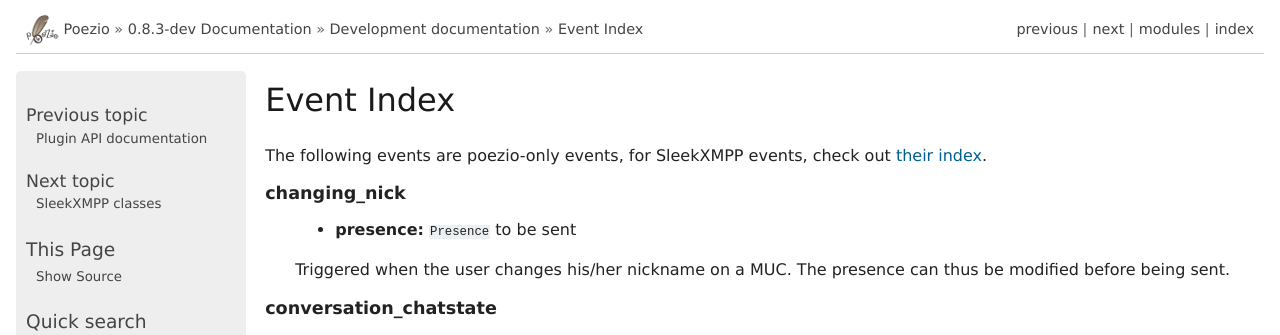
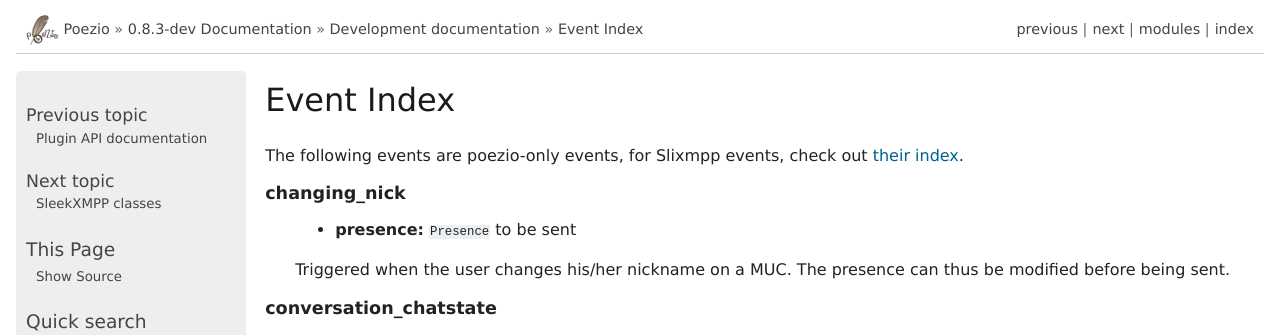
Before and after one commit to poezio/poezio, a Sphinx documentation site: the page built from doc/source/dev/events.rst, in a window 1280 px wide and 900 px high. Shown: the top 335 px of the window. Built offline with Sphinx 7.4.7, drawn with Linux system fonts in a browser that asks for light colours.

Commit message:
Rename the sleekxmpp module to slixmpp in the doc

```diff
--- a/doc/source/configuration.rst
+++ b/doc/source/configuration.rst
@@ -793,7 +793,7 @@
 
         **Default value:** ``true``
 
-        Logs all the tracebacks and erors of poezio/sleekxmpp in
+        Logs all the tracebacks and erors of poezio/slixmpp in
         :term:`log_dir`/errors.log by default. ``false`` disables this option.
 
     use_log
--- a/doc/source/dev/events.rst
+++ b/doc/source/dev/events.rst
@@ -1,8 +1,8 @@
 Event Index
 ===========
 
-The following events are poezio-only events, for SleekXMPP events, check out
-`their index <http://sleekxmpp.com/event_index.html>`_.
+The following events are poezio-only events, for Slixmpp events, check out
+`their index <http://slixmpp.com/event_index.html>`_.
 
 .. glossary::
     :sorted:
@@ -14,13 +14,13 @@
         Triggered whenever the user switches between tabs.
 
     muc_say
-        - **message:** :py:class:`~sleekxmpp.Message` that will be sent
+        - **message:** :py:class:`~slixmpp.Message` that will be sent
         - **tab:** :py:class:`~tabs.MucTab` source
 
         Triggered whenever the user sends a message to a :py:class:`~tabs.MucTab`.
 
     muc_say_after
-        - **message:** :py:class:`~sleekxmpp.Message` that will be sent
+        - **message:** :py:class:`~slixmpp.Message` that will be sent
         - **tab:** :py:class:`~tabs.MucTab` source
 
         Same thing than :term:`muc_say`, but after XHTML generation of the body, if needed.
@@ -29,13 +29,13 @@
         you should probably not need it.
 
     private_say
-        - **message:** :py:class:`~sleekxmpp.Message` that will be sent
+        - **message:** :py:class:`~slixmpp.Message` that will be sent
         - **tab:** :py:class:`~tabs.PrivateTab` source
 
         Triggered whenever the user sends a message to a :py:class:`~tabs.PrivateTab`.
 
     private_say_after
-        - **message:** :py:class:`~sleekxmpp.Message` that will be sent
+        - **message:** :py:class:`~slixmpp.Message` that will be sent
         - **tab:** :py:class:`~tabs.PrivateTab` source
 
         Same thing than :term:`private_say`, but after XHTML generation of the body, if needed.
@@ -44,13 +44,13 @@
         you should probably not need it.
 
     conversation_say
-        - **message:** :py:class:`~sleekxmpp.Message` that will be sent
+        - **message:** :py:class:`~slixmpp.Message` that will be sent
         - **tab:** :py:class:`~tabs.ConversationTab` source
 
         Triggered whenever the user sends a message to a :py:class:`~tabs.ConversationTab`.
 
     conversation_say_after:
-        - **message:** :py:class:`~sleekxmpp.Message` that will be sent
+        - **message:** :py:class:`~slixmpp.Message` that will be sent
         - **tab:** :py:class:`~tabs.ConversationTab` source
 
         Same thing than :term:`conversation_say`, but after XHTML generation
@@ -60,101 +60,101 @@
         and you should probably not need it.
 
     muc_msg
-        - **message:** :py:class:`~sleekxmpp.Message` received
+        - **message:** :py:class:`~slixmpp.Message` received
         - **tab:** :py:class:`~tabs.MucTab` source
 
         Triggered when a message is received in a :py:class:`~tabs.MucTab`.
 
     private_msg
-        - **message:** :py:class:`~sleekxmpp.Message` received
+        - **message:** :py:class:`~slixmpp.Message` received
         - **tab:** :py:class:`~tabs.PrivateTab` source
 
         Triggered when a message is received in a :py:class:`~tabs.PrivateTab`.
 
     conversation_msg
-        - **message:** :py:class:`~sleekxmpp.Message` received
+        - **message:** :py:class:`~slixmpp.Message` received
         - **tab:** :py:class:`~tabs.ConversationTab` source
 
         Triggered when a message is received in a :py:class:`~tabs.ConversationTab`.
 
     conversation_chatstate
-        - **message:** :py:class:`~sleekxmpp.Message` received
+        - **message:** :py:class:`~slixmpp.Message` received
         - **tab:** :py:class:`~tabs.ConversationTab` source
 
         Triggered when a chatstate is received in a :py:class:`~tabs.ConversationTab`.
 
     muc_chatstate
-        - **message:** :py:class:`~sleekxmpp.Message` received
+        - **message:** :py:class:`~slixmpp.Message` received
         - **tab:** :py:class:`~tabs.MucTab` source
 
         Triggered when a chatstate is received in a :py:class:`~tabs.MucTab`.
 
     private_chatstate
-        - **message:** :py:class:`~sleekxmpp.Message` received
+        - **message:** :py:class:`~slixmpp.Message` received
         - **tab:** :py:class:`PrivateTab <tabs.PrivateTab>` source
 
         Triggered when a chatstate is received in a :py:class:`~tabs.PrivateTab`.
 
     normal_presence
-        - **presence:** :py:class:`~sleekxmpp.Presence` received
-        - **resource:** :py:class:`Resource <str>` that emitted the :py:class:`~sleekxmpp.Presence`
+        - **presence:** :py:class:`~slixmpp.Presence` received
+        - **resource:** :py:class:`Resource <str>` that emitted the :py:class:`~slixmpp.Presence`
 
         Triggered when a presence is received from a contact.
 
     muc_presence
-        - **presence:** :py:class:`~sleekxmpp.Presence` received
+        - **presence:** :py:class:`~slixmpp.Presence` received
         - **tab:** :py:class:`~tabs.MucTab` source
 
         Triggered when a presence is received from someone in a
         :py:class:`~tabs.MucTab`.
 
     joining_muc
-        - **presence:** :py:class:`~~sleekxmpp.Presence` to be sent
+        - **presence:** :py:class:`~~slixmpp.Presence` to be sent
 
         Triggered when joining a MUC. The presence can thus be modified
         before being sent.
 
     changing_nick
-        - **presence:** :py:class:`~~sleekxmpp.Presence` to be sent
+        - **presence:** :py:class:`~~slixmpp.Presence` to be sent
 
         Triggered when the user changes his/her nickname on a MUC. The
         presence can thus be modified before being sent.
 
     send_normal_presence
-        - **presence:** :py:class:`~sleekxmpp.Presence` sent
+        - **presence:** :py:class:`~slixmpp.Presence` sent
 
-        Triggered when poezio sends a new :py:class:`~sleekxmpp.Presence`
+        Triggered when poezio sends a new :py:class:`~slixmpp.Presence`
         stanza. The presence can thus be modified before being sent.
 
     muc_join
-        - **presence:** :py:class:`~sleekxmpp.Presence` received
+        - **presence:** :py:class:`~slixmpp.Presence` received
         - **tab:** :py:class:`~tabs.MucTab` source
 
         Triggered when an user joins a :py:class:`~tabs.MucTab`
 
     muc_ban
-        - **presence:** :py:class:`~sleekxmpp.Presence` received
+        - **presence:** :py:class:`~slixmpp.Presence` received
         - **tab:** :py:class:`~tabs.MucTab` source
 
         Triggered when an user from a :py:class:`~tabs.MucTab`
         gets banned.
 
     muc_kicked
-        - **presence:** :py:class:`~sleekxmpp.Presence` received
+        - **presence:** :py:class:`~slixmpp.Presence` received
         - **tab:** :py:class:`~tabs.MucTab` source
 
         Triggered when an user from a :py:class:`~tabs.MucTab`
         gets kicked.
 
     muc_nickchange
-        - **presence:** :py:class:`~sleekxmpp.Presence` received
+        - **presence:** :py:class:`~slixmpp.Presence` received
         - **tab:** :py:class:`~tabs.MucTab` source
 
         Triggered when an user in a :py:class:`~tabs.MucTab` changes
         his nickname.
 
     ignored_private
-        - **message**:py:class:`~sleekxmpp.Message` received
+        - **message**:py:class:`~slixmpp.Message` received
         - **tab:** :py:class:`~tabs.PrivateTab` source
 
         Triggered when a private message (that goes in a
--- a/doc/source/dev/index.rst
+++ b/doc/source/dev/index.rst
@@ -15,7 +15,7 @@
 
    plugin
    events
-   sleek
+   slix
    xep
 
 About Poezio
--- a/doc/source/dev/sleek.rst
+++ b/doc/source/dev/slix.rst
@@ -1,7 +1,7 @@
 SleekXMPP classes
 =================
 
-.. module:: sleekxmpp
+.. module:: slixmpp
 
 .. autoclass:: Message
     :members:
```
